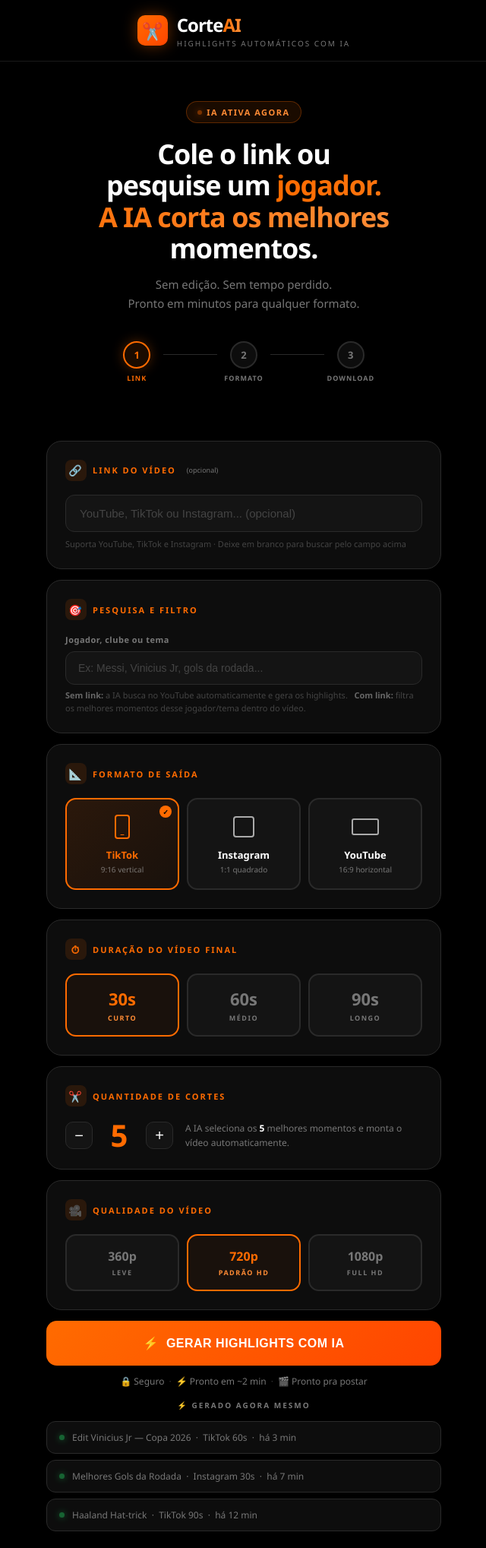
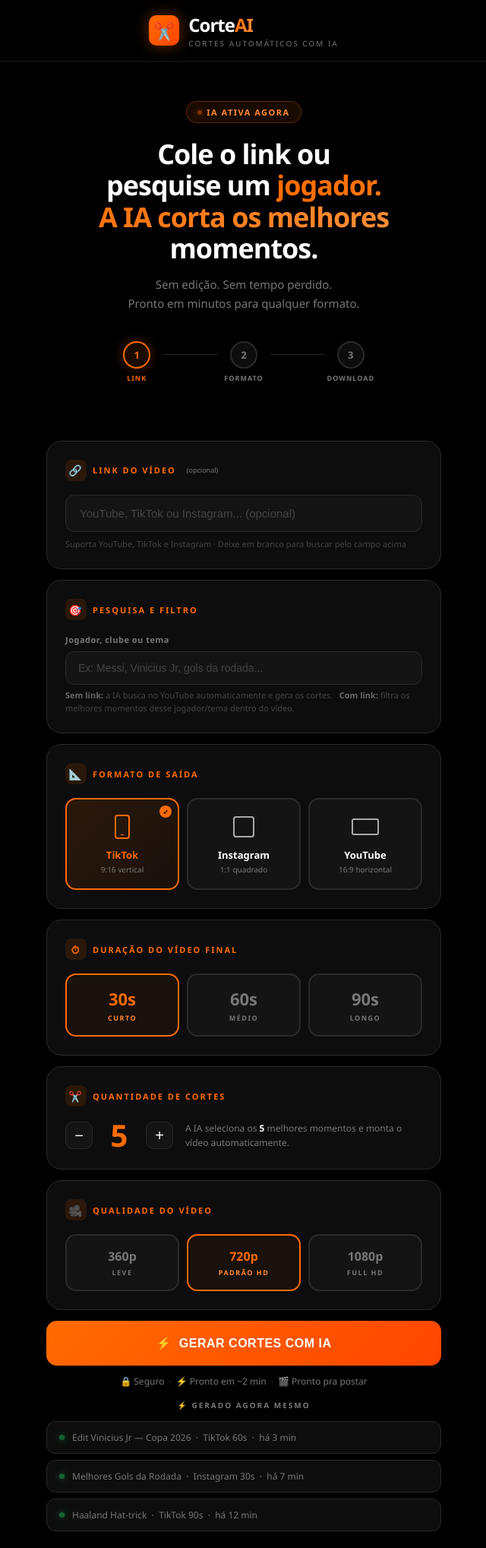
Before and after one commit to VictorRafaelsR/corteai, a Flask app: page / in a window 1280 px wide. Shown: the top 2037 px of the page at 76% size, without its empty margins (319-959 px from the left). Run offline with Flask 3, Linux system fonts and the light colour scheme.

Commit message:
Update index.html

```diff
--- a/templates/index.html
+++ b/templates/index.html
@@ -3,7 +3,7 @@
 <head>
 <meta charset="UTF-8">
 <meta name="viewport" content="width=device-width, initial-scale=1.0">
-<title>CorteAI — Highlights Automáticos com IA</title>
+<title>CorteAI — Cortes Automáticos com IA</title>
 <style>
 *{box-sizing:border-box;margin:0;padding:0}
 :root{
@@ -167,7 +167,7 @@ footer{text-align:center;padding:24px 20px 40px;font-size:11px;color:#333;border
     <div class="logo-icon">✂️</div>
     <div>
       <div class="logo-text">Corte<span>AI</span></div>
-      <div class="logo-sub">HIGHLIGHTS AUTOMÁTICOS COM IA</div>
+      <div class="logo-sub">CORTES AUTOMÁTICOS COM IA</div>
     </div>
   </div>
 </header>
@@ -206,7 +206,7 @@ footer{text-align:center;padding:24px 20px 40px;font-size:11px;color:#333;border
     <label class="field-label" for="playerInput">Jogador, clube ou tema</label>
     <input type="text" class="txt-input" id="playerInput" placeholder="Ex: Messi, Vinicius Jr, gols da rodada...">
     <div class="field-hint">
-      <strong>Sem link:</strong> a IA busca no YouTube automaticamente e gera os highlights. &nbsp;
+      <strong>Sem link:</strong> a IA busca no YouTube automaticamente e gera os cortes. &nbsp;
       <strong>Com link:</strong> filtra os melhores momentos desse jogador/tema dentro do vídeo.
     </div>
   </div>
@@ -273,7 +273,7 @@ footer{text-align:center;padding:24px 20px 40px;font-size:11px;color:#333;border
 
   <div class="submit-wrap">
     <button class="submit-btn" id="submitBtn" onclick="startProcessing()">
-      ⚡ &nbsp;GERAR HIGHLIGHTS COM IA
+      ⚡ &nbsp;GERAR CORTES COM IA
     </button>
     <div class="price-note">
       <span>🔒 Seguro</span>
@@ -317,7 +317,7 @@ footer{text-align:center;padding:24px 20px 40px;font-size:11px;color:#333;border
   <div class="res-card">
     <div class="res-head">
       <span class="res-emoji">🎉</span>
-      <div class="res-title">Highlights Prontos!</div>
+      <div class="res-title">Cortes Prontos!</div>
       <div class="res-sub" id="resultSub">Seu vídeo foi gerado com sucesso</div>
     </div>
     <div class="res-stats">
```
